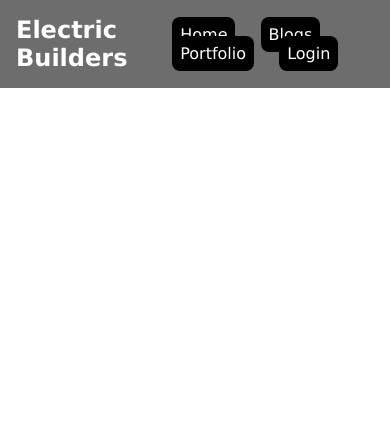
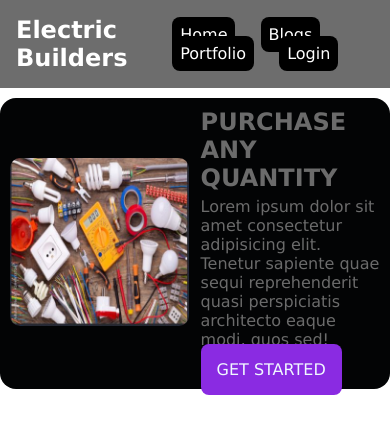
Before and after one commit to md-sajibsheikh/Electric-Builders, a plain HTML site: page index.html in a window 390 px wide. Drawn offline with Linux system fonts and the light colour scheme.

Commit message:
responsive device

```diff
--- a/css/responsive.css
+++ b/css/responsive.css
@@ -0,0 +1,30 @@
+/* Mobile styles */
+@media screen and(max-width: 800px) {
+  .navbar a {
+    margin-left: 8px;
+    padding: 6px;
+    background-color: black;
+    color: white;
+    border-radius: 8px;
+  }
+
+  .navbar h1 {
+    font-weight: 400px;
+    text-align: left;
+  }
+  .bnr-right {
+    margin-top: -1000px;
+  }
+}
+
+/* Tab styles */
+/* @media screen and(max-width: 500px) {
+
+    .nav-btn{
+        display: none;
+    }
+ .icon{
+    display: block;
+ }
+
+} */
--- a/css/style.css
+++ b/css/style.css
@@ -1,14 +1,14 @@
-*{
+* {
   padding: 0;
   margin: 0;
   box-sizing: border-box;
-    font-family: 'Lucida Sans', 'Lucida Sans Regular', 'Lucida Grande', 'Lucida Sans Unicode', Geneva, Verdana, sans-serif;
+  font-family: "Lucida Sans", "Lucida Sans Regular", "Lucida Grande",
+    "Lucida Sans Unicode", Geneva, Verdana, sans-serif;
 }
 
 /* nav */
 
-
-.navbar{
+.navbar {
   max-width: 1100px;
   display: flex;
   justify-content: space-between;
@@ -16,15 +16,15 @@
   color: rgb(255, 255, 255);
   align-items: center;
   padding: 16px;
-
 }
-.navbar-main{
+.navbar h1 {
+  font-weight: 700px;
+}
+.navbar-main {
   background-color: rgb(109, 109, 109);
-
 }
 
-
-.navbar a{
+.navbar a {
   text-decoration: none;
   margin-left: 20px;
   padding: 8px;
@@ -32,3 +32,55 @@
   color: white;
   border-radius: 8px;
 }
+
+/* banner section  */
+
+.banner {
+  max-width: 1100px;
+  margin: 0 auto;
+
+  display: flex;
+  align-items: center;
+  justify-content: space-between;
+  padding: 10px;
+  border-radius: 16px;
+  background-color: #030405;
+  margin-top: 10px;
+}
+
+.bnr-left {
+  width: 50%;
+}
+.bnr-left img {
+  width: 100%;
+  height: 100%;
+  border-radius: 10px;
+}
+
+.bnr-right {
+  width: 50%;
+  height: 80%;
+
+  margin-left: 3%;
+  text-align: left;
+  color: #6b6b6b;
+}
+.bnr-right h1 {
+  font-weight: 700px;
+  margin-bottom: 3%;
+}
+.bnr-right p {
+  margin-bottom: 6%;
+}
+
+.icon {
+  display: none;
+}
+
+.btn a {
+  text-decoration: none;
+  color: aliceblue;
+  background-color: blueviolet;
+  padding: 16px;
+  border-radius: 8px;
+}
--- a/index.html
+++ b/index.html
@@ -4,25 +4,44 @@
     <meta charset="UTF-8" />
     <meta name="viewport" content="width=device-width, initial-scale=1.0" />
     <title>Electric Builders</title>
-    <link rel="stylesheet" href="css/style.css">
-    <link rel="stylesheet" href="css/responsive.css">
+    <script
+      src="https://kit.fontawesome.com/038c037da5.js"
+      crossorigin="anonymous"
+    ></script>
+    <link rel="stylesheet" href="css/style.css" />
+    <link rel="stylesheet" href="css/responsive.css" />
   </head>
   <body>
     <header>
       <div class="navbar-main">
         <nav class="navbar">
-        <div>
           <h1>Electric Builders</h1>
-        </div>
 
-        <div>
+          <div class="nav-btn hide">
             <a href="">Home</a>
             <a href="">Blogs</a>
             <a href="">Portfolio</a>
             <a href="">Login</a>
           </div>
+          <div class="icon"><i class="fa-solid fa-bars"></i></div>
         </nav>
       </div>
+
+      <section class="banner">
+        <div class="bnr-left"><img src="./img/Capture.JPG" alt="" /></div>
+
+        <div class="bnr-right">
+          <h1>PURCHASE ANY QUANTITY</h1>
+          <p>
+            Lorem ipsum dolor sit amet consectetur adipisicing elit. Tenetur
+            sapiente quae sequi reprehenderit quasi perspiciatis architecto
+            eaque modi, quos sed!
+          </p>
+          <div class="btn">
+            <a href="">GET STARTED</a>
+          </div>
+        </div>
+      </section>
     </header>
   </body>
 </html>
```
Lines whose indentation alone changed are shown as unchanged.
